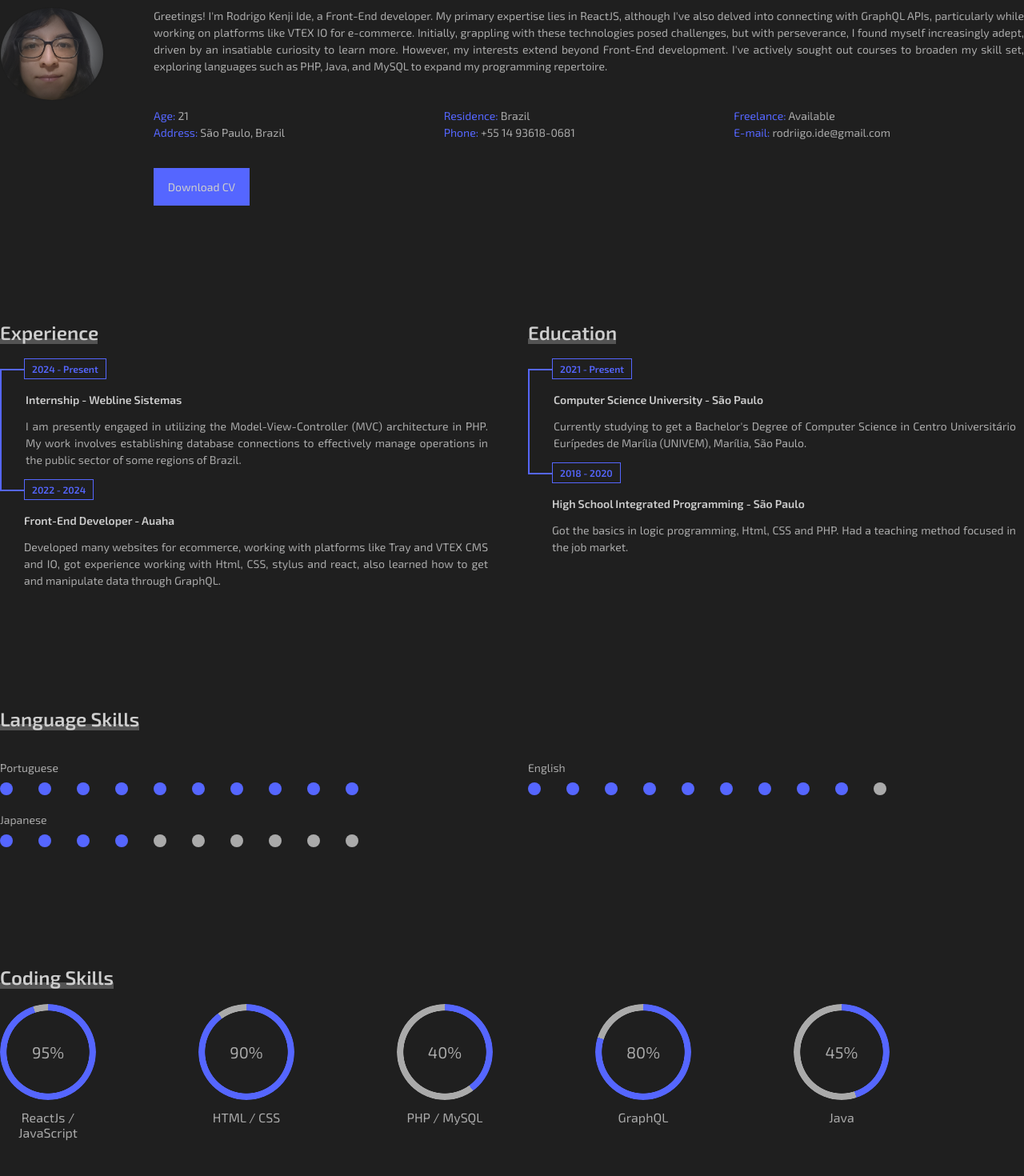
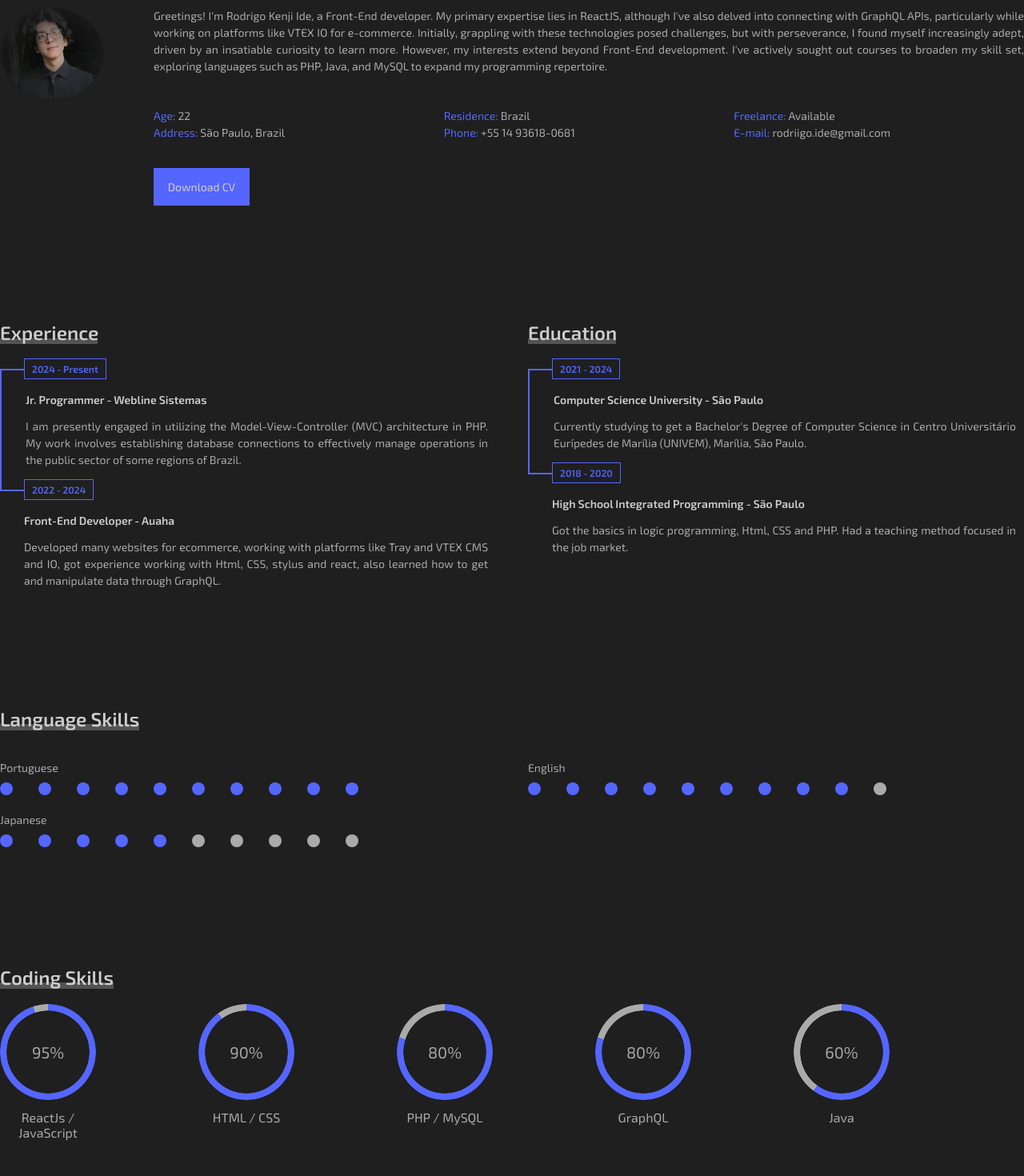
Before and after one commit to RodrigoIde42/rodrigoide42.github.io, a React (Create React App) app: page /resume in a window 1280 px wide. Shown: the part 880-2350 px from the top of the page at 80% size. Built offline with nearby package versions, Linux system fonts and the light colour scheme.

Commit message:
feat: updated portfolio

```diff
--- a/src/components/Resume/index.tsx
+++ b/src/components/Resume/index.tsx
@@ -1,12 +1,12 @@
 import React, { useEffect, useState } from 'react'
-import { Image, Paragraph, Title, Wrapper, Content, ArrowIcon, ArrowButton, Circle, InfoContent, DownloadButton, ExperienceEducation, TimeInterval, ExpEduInfo, ExpEduInfoTitle, LanguageSkillsContent, ContentParagraph, Container, CodingSkillsContent, KnowledgesContent, KnowledgeCheckIcon, KnowledgeText, StyledAnimeIcon, InterestContent, StyledProgrammingIcon, StyledGamingIcon } from './styles'
+import { Image, Paragraph, Title, Wrapper, Content, ArrowIcon, ArrowButton, Circle, InfoContent, DownloadButton, ExperienceEducation, TimeInterval, ExpEduInfo, ExpEduInfoTitle, LanguageSkillsContent, ContentParagraph, Container, CodingSkillsContent, KnowledgesContent, KnowledgeCheckIcon, KnowledgeText } from './styles'
 import { GlitchyTitle } from '../Home/style'
 import { animated, useSpring } from 'react-spring'
 import resume from '../../assets/documents/RodrigoKenjiIde_Resume.pdf';
 import InfoTextComponent from './components/InfoText';
 import LanguageSkill from './components/LanguageSkill';
 import CodingSkill from './components/CodingSkill';
-import Interest from './components/Interest';
+// import Interest from './components/Interest';
 
 export default function Resume() {
     const [showArrow, setShowArrow] = useState(true)
@@ -62,7 +62,7 @@ export default function Resume() {
                         exploring languages such as PHP, Java, and MySQL to expand my programming repertoire.
                     </ContentParagraph>
                     <InfoContent>
-                        <InfoTextComponent desc='Age:' info='21' />
+                        <InfoTextComponent desc='Age:' info='22' />
                         <InfoTextComponent desc='Residence:' info='Brazil' />
                         <InfoTextComponent desc='Freelance:' info='Available' />
                         <InfoTextComponent desc='Address:' info='São Paulo, Brazil' />
@@ -84,7 +84,7 @@ export default function Resume() {
                     <Title $textWidth='7.625rem'>Experience</Title>
                     <TimeInterval $linePosition='bottom'>2024 - Present</TimeInterval>
                     <ExpEduInfo $borderLeft>
-                        <ExpEduInfoTitle>Internship - Webline Sistemas</ExpEduInfoTitle>
+                        <ExpEduInfoTitle>Jr. Programmer - Webline Sistemas</ExpEduInfoTitle>
                         <Paragraph>
                             I am presently engaged in utilizing the Model-View-Controller (MVC) architecture in PHP.
                             My work involves establishing database connections to effectively manage operations in the
@@ -102,7 +102,7 @@ export default function Resume() {
                 </div>
                 <div>
                     <Title $textWidth='6.875rem'>Education</Title>
-                    <TimeInterval $linePosition='bottom'>2021 - Present</TimeInterval>
+                    <TimeInterval $linePosition='bottom'>2021 - 2024</TimeInterval>
                     <ExpEduInfo $borderLeft>
                         <ExpEduInfoTitle>Computer Science University - São Paulo</ExpEduInfoTitle>
                         <Paragraph>
@@ -124,7 +124,7 @@ export default function Resume() {
                 <LanguageSkillsContent>
                     <LanguageSkill lang="Portuguese" proficiency={10} />
                     <LanguageSkill lang="English" proficiency={9} />
-                    <LanguageSkill lang="Japanese" proficiency={4} />
+                    <LanguageSkill lang="Japanese" proficiency={5} />
                 </LanguageSkillsContent>
             </Container>
             <Container>
@@ -132,12 +132,12 @@ export default function Resume() {
                 <CodingSkillsContent>
                     <CodingSkill name='ReactJs / JavaScript' percentage={95} />
                     <CodingSkill name='HTML / CSS' percentage={90} />
-                    <CodingSkill name='PHP / MySQL' percentage={40} />
+                    <CodingSkill name='PHP / MySQL' percentage={80} />
                     <CodingSkill name='GraphQL' percentage={80} />
-                    <CodingSkill name='Java' percentage={45} />
+                    <CodingSkill name='Java' percentage={60} />
                 </CodingSkillsContent>
             </Container>
-            <Container>
+            <Container $position='bottom'>
                 <Title $textWidth='7.75rem'>Knowledge</Title>
                 <KnowledgesContent>
                     <KnowledgeText><KnowledgeCheckIcon /> Website development</KnowledgeText>
@@ -146,7 +146,7 @@ export default function Resume() {
                     <KnowledgeText><KnowledgeCheckIcon /> Logic programming</KnowledgeText>
                 </KnowledgesContent>
             </Container>
-            <Container $position='bottom'>
+            {/* <Container $position='bottom'>
                 <Title $textWidth='6.25rem'>Interests</Title>
                 <InterestContent>
                     <Interest
@@ -169,7 +169,7 @@ export default function Resume() {
                               gaming is my ultimate escape and joy."
                     />
                 </InterestContent>
-            </Container>
+            </Container> */}
         </>
     )
 }
```
Also changed, not shown: src/assets/images/eu.jpg, 1 other file (tests, documents, lock files or other folders).
